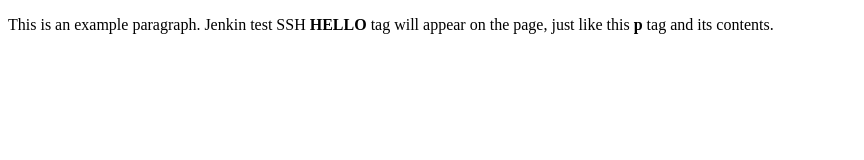
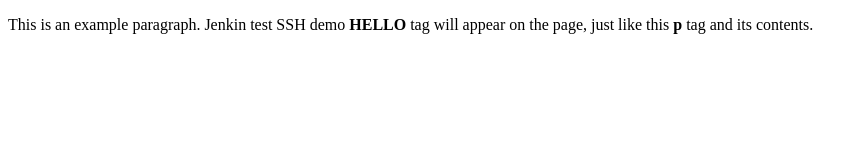
Before and after one commit to Harshil-1799/jenkin, a plain HTML site: page index.html in a window 1280 px wide. Shown: the whole page, without its empty margins (0-864 px from the left). Drawn offline with Linux system fonts and the light colour scheme.

Commit message:
ssh demo

```diff
--- a/index.html
+++ b/index.html
@@ -4,6 +4,6 @@
     <title>This is the title of jenkins!</title>
   </head>
   <body>
-    <p>This is an example paragraph. Jenkin test SSH <strong>HELLO</strong> tag will appear on the page, just like this <strong>p</strong> tag and its contents.</p>
+    <p>This is an example paragraph. Jenkin test SSH demo <strong>HELLO</strong> tag will appear on the page, just like this <strong>p</strong> tag and its contents.</p>
   </body>
 </html>
```
